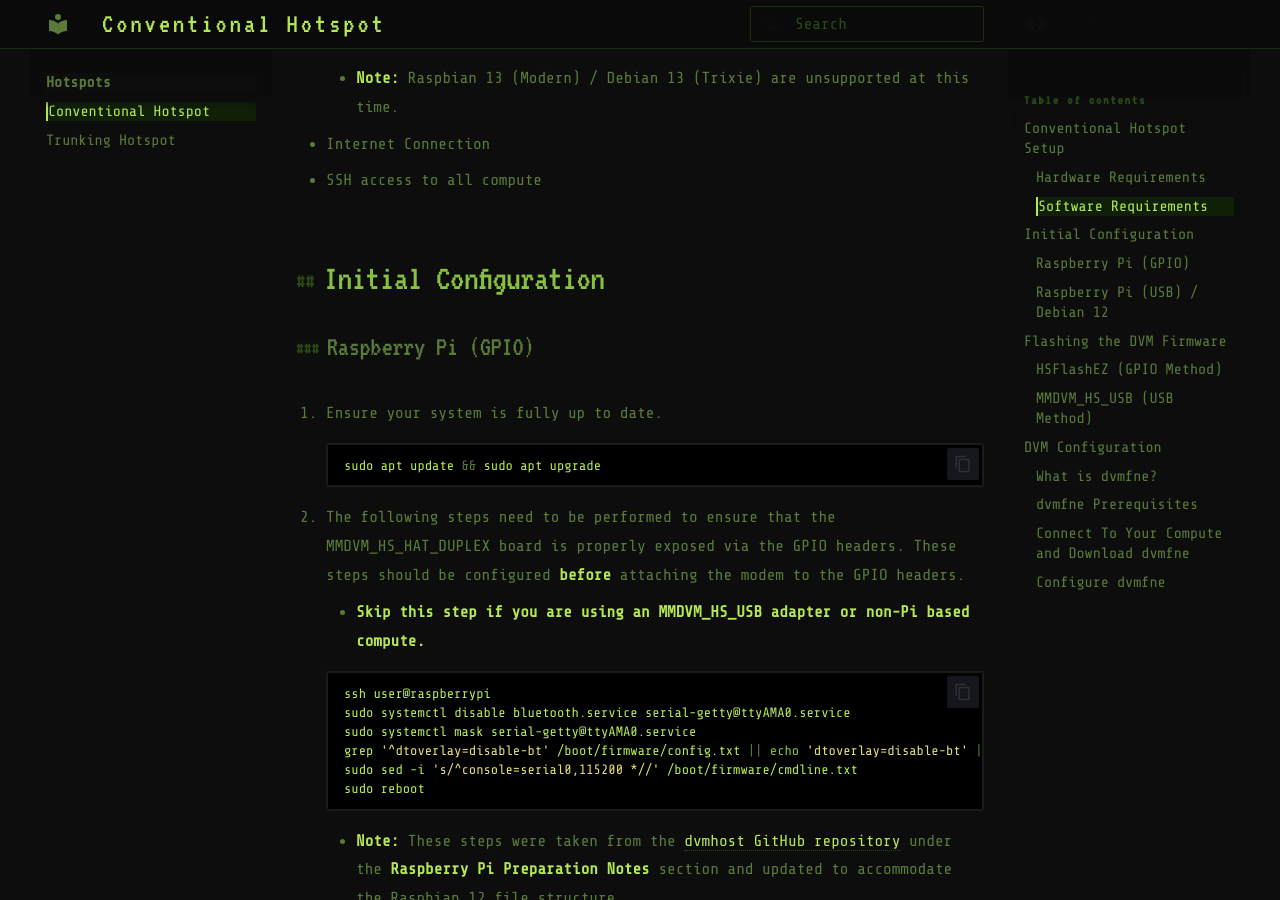
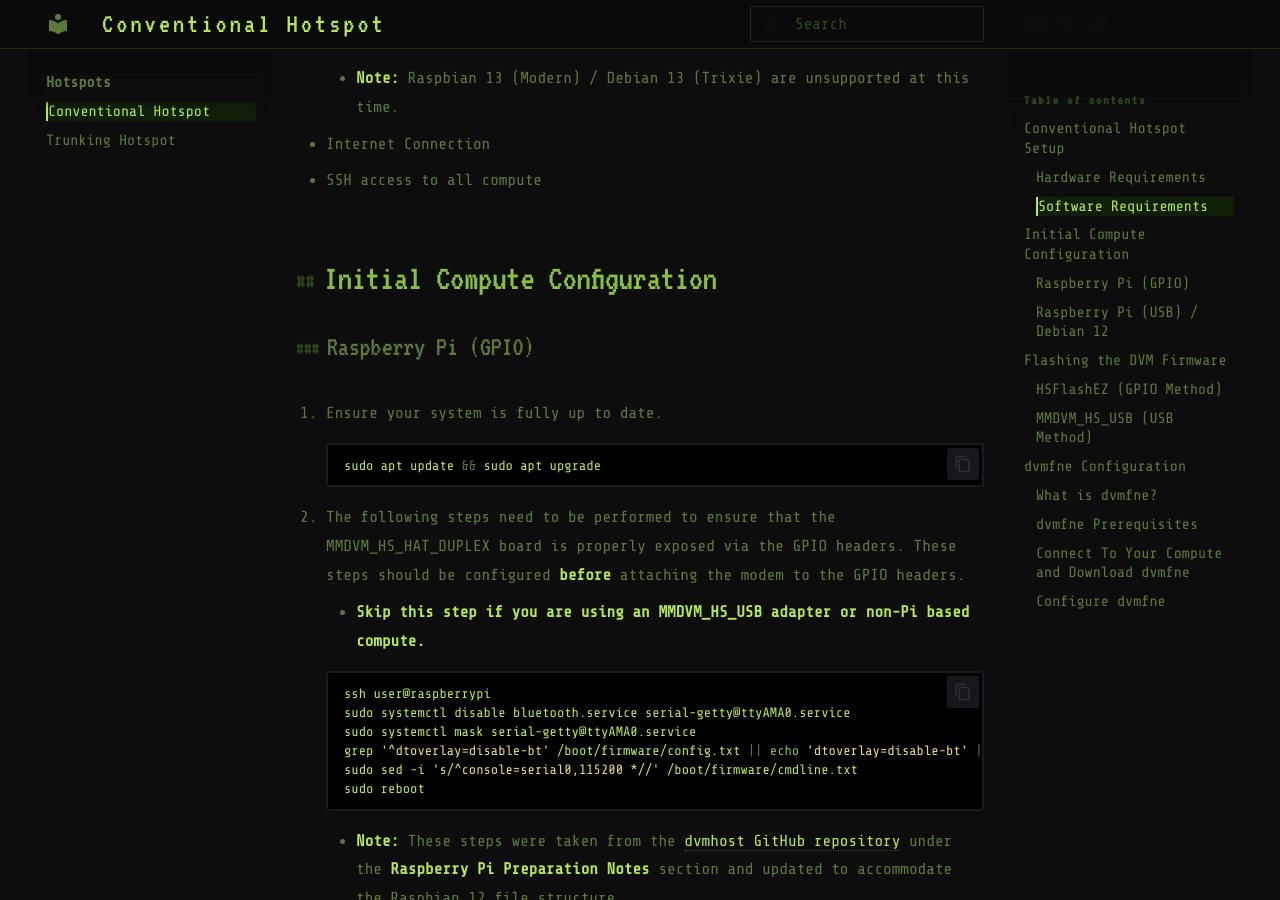
Before and after one commit to p25-dvm/p25-dvm.github.io, an MkDocs documentation site: the page built from docs/conventional-hotspot/conventional-hotspot.md, in a window 1280 px wide and 900 px high, scrolled down 1359 px. Built offline with MkDocs 1.6.1 and Material for MkDocs 9.7.7, drawn with Linux system fonts in a browser that asks for light colours; some of the changed text lies outside the part shown.

Commit message:
Update conventional-hotspot.md

```diff
--- a/docs/conventional-hotspot/conventional-hotspot.md
+++ b/docs/conventional-hotspot/conventional-hotspot.md
@@ -23,7 +23,7 @@ This guide will walk you through setting up and configuring a conventional P25 h
 - Internet Connection
 - SSH access to all compute
 
-## Initial Configuration
+## Initial Compute Configuration
 
 ### Raspberry Pi (GPIO)
 
@@ -179,7 +179,7 @@ Now that your compute is properly set up and your modem has been successfully de
 
 COMING SOON
 
-## DVM Configuration
+## dvmfne Configuration
 
 The next sections will cover the configuration of `dvmfne` and `dvmhost`. These are the two software components that are required for a functional P25 hotspot.
 
```
